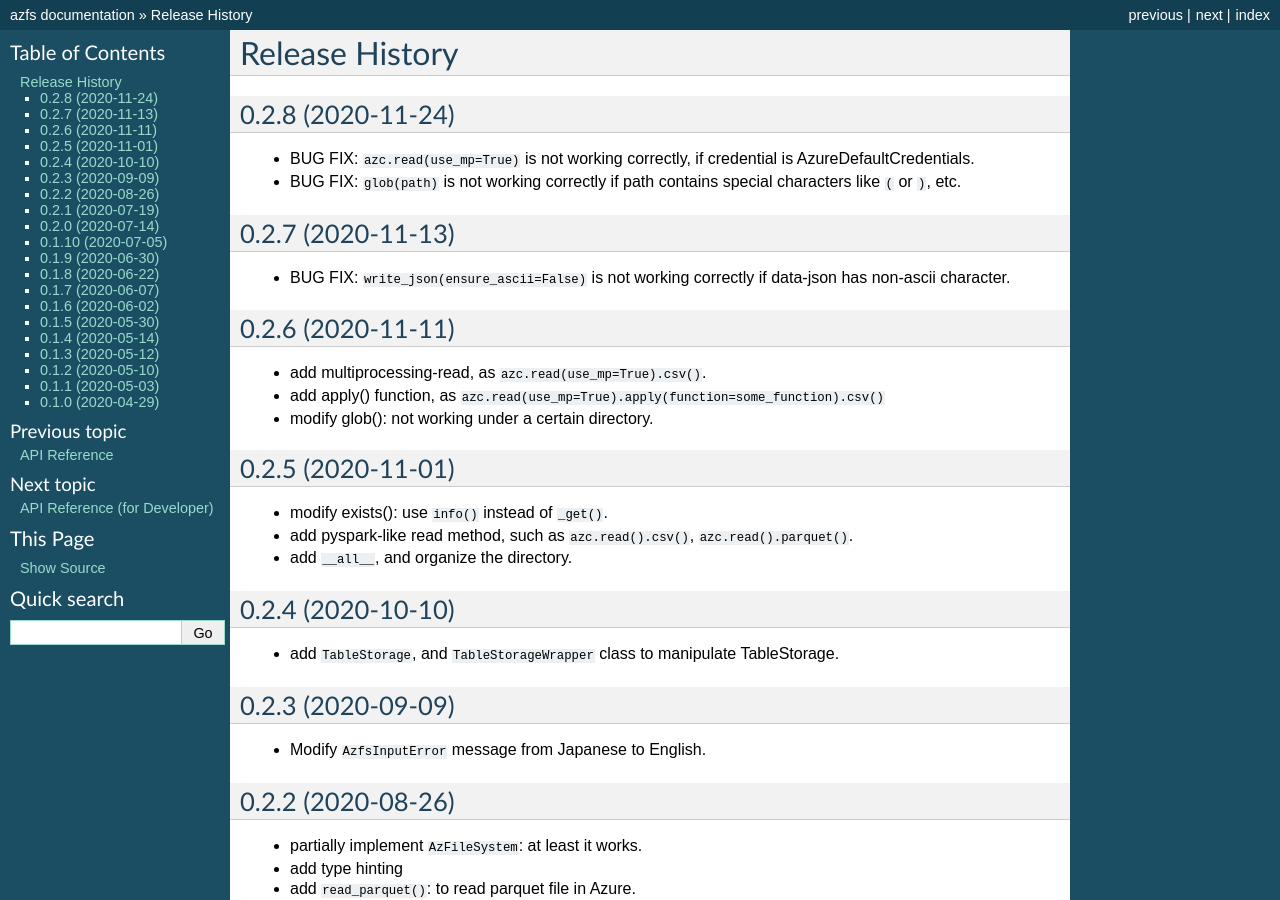
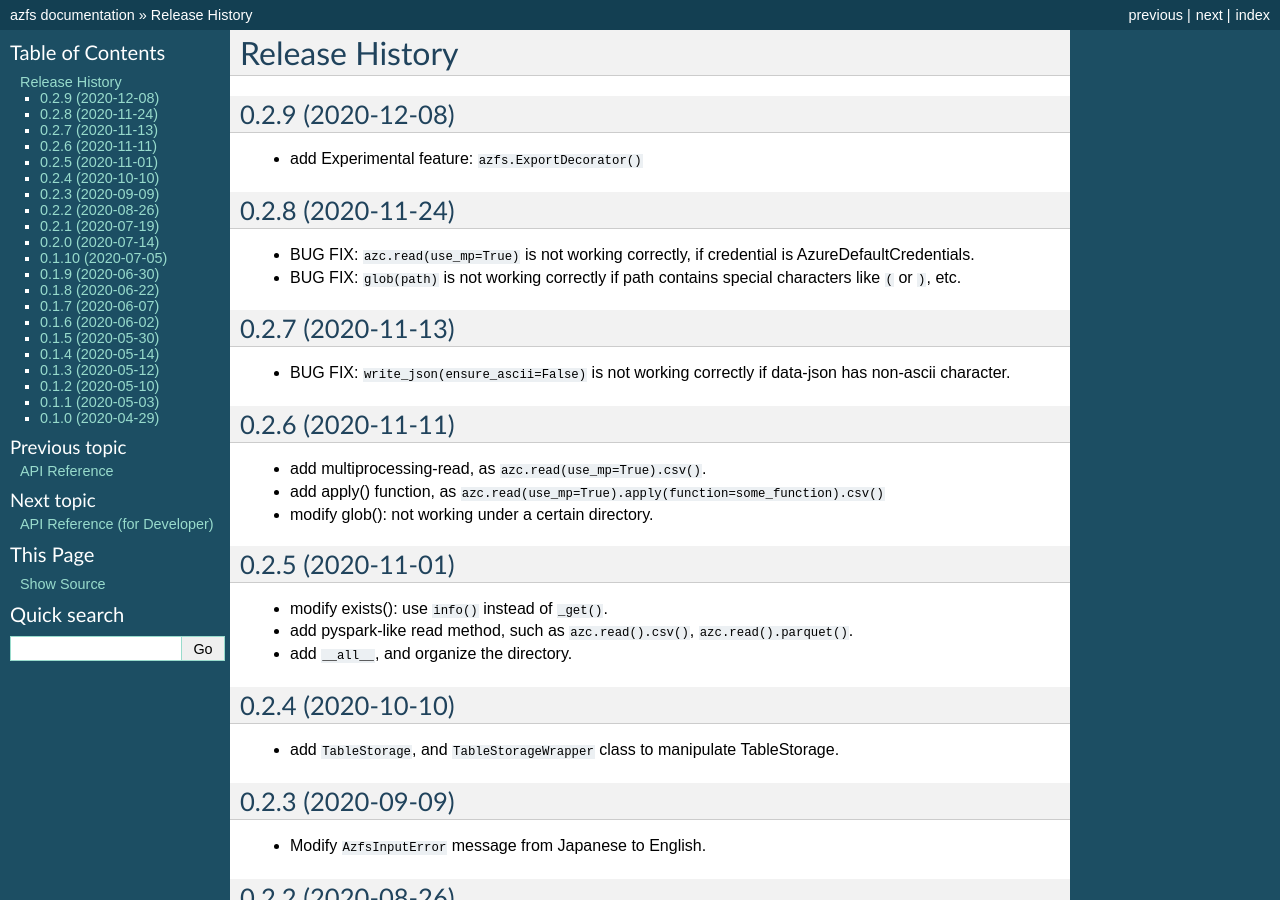
Before and after one commit to arpitjain799/azfs, a Sphinx documentation site: the page built from docs/sources/release_history.rst, in a window 1280 px wide and 900 px high. Built offline with Sphinx 7.4.7, drawn with Linux system fonts in a browser that asks for light colours.

Commit message:
update release note

```diff
--- a/docs/sources/release_history.rst
+++ b/docs/sources/release_history.rst
@@ -1,6 +1,11 @@
 ###############
 Release History
 ###############
+
+0.2.9 (2020-12-08)
+******************
+
+* add Experimental feature: ``azfs.ExportDecorator()``
 
 0.2.8 (2020-11-24)
 ******************
```
